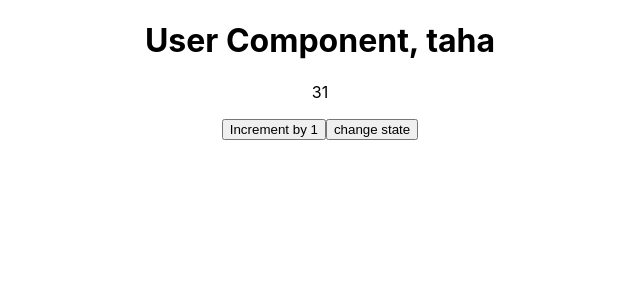
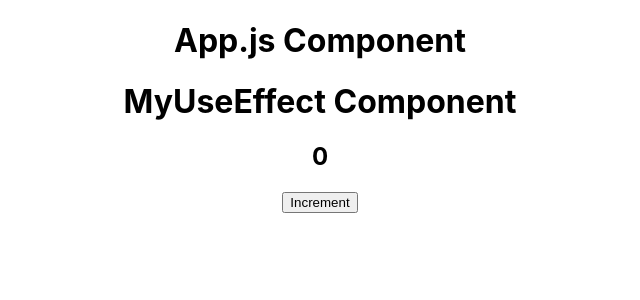
Before and after one commit to tahaansari/react-tutorial-code-step-by-step, a React (Create React App) app: page / in a window 1280 px wide. Shown: the top 300 px of the page, without its empty margins (320-960 px from the left). Built offline with nearby package versions, Linux system fonts and the light colour scheme.

Commit message:
use effect

```diff
--- a/src/App.js
+++ b/src/App.js
@@ -1,36 +1,17 @@
-import logo from "./logo.svg";
-import "./App.css";
-import User from "./User";
-import ClassUser from "./ClassUser";
-import Login from "./Login";
-// import React from "react";
-
-import React, { useState } from "react";
-
-function App() {
-  const [name, setName] = useState("taha");
-  return (
-    <div className="App">
-      <div>
-        {/* <h1>Hello, {t his.state.name}</h1>
-          <button
-            onClick={() => {
-              this.setState({ name: "Taha Mehmood Ansari" });
-            }}
-          >
-            change name
-          </button> */}
-        <ClassUser name={name} />
-        <button
-          onClick={() => {
-            setName("Taha Mehmood Ansari");
-          }}
-        >
-          change state
-        </button>
+import React from "react";
+import MyUseEffect from "./MyUseEffect";
+class App extends React.Component {
+  constructor() {
+    super();
+  }
+  render() {
+    return (
+      <div className="App" style={{ textAlign: "center" }}>
+        <h1>App.js Component</h1>
+        <MyUseEffect></MyUseEffect>
       </div>
-    </div>
-  );
+    );
+  }
 }
 
 export default App;
--- /dev/null
+++ b/src/MyUseEffect.js
@@ -0,0 +1,23 @@
+import React, { useEffect, useState } from "react";
+
+function MyUseEffect() {
+  const [counter, setCounter] = useState(0);
+  useEffect(() => {
+    console.log("useEffect hook called");
+  }, [counter]);
+  return (
+    <>
+      <h1>MyUseEffect Component</h1>
+      <h2>{counter}</h2>
+      <button
+        onClick={() => {
+          setCounter(counter + 1);
+        }}
+      >
+        Increment
+      </button>
+    </>
+  );
+}
+
+export default MyUseEffect;
```
Also changed, not shown: src/Student.js (added, +21 -0 lines).
